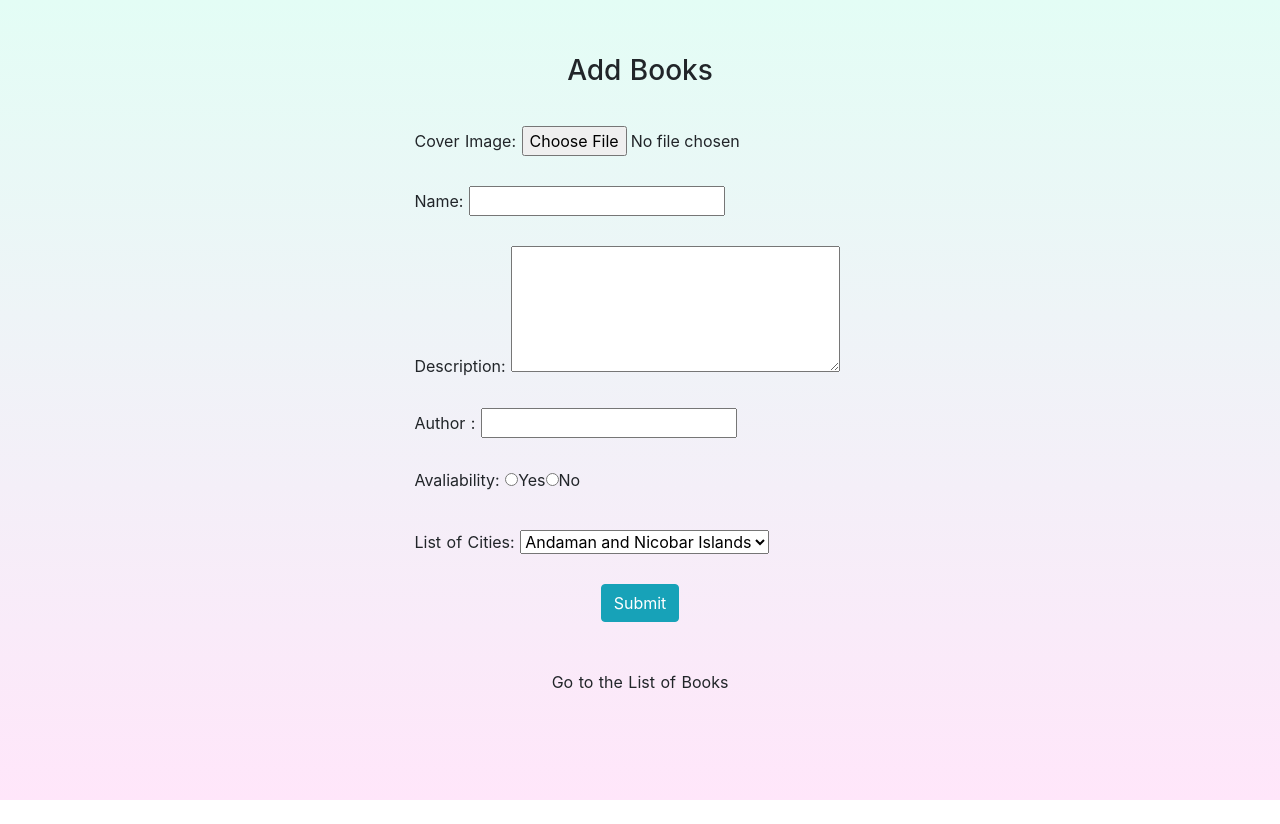
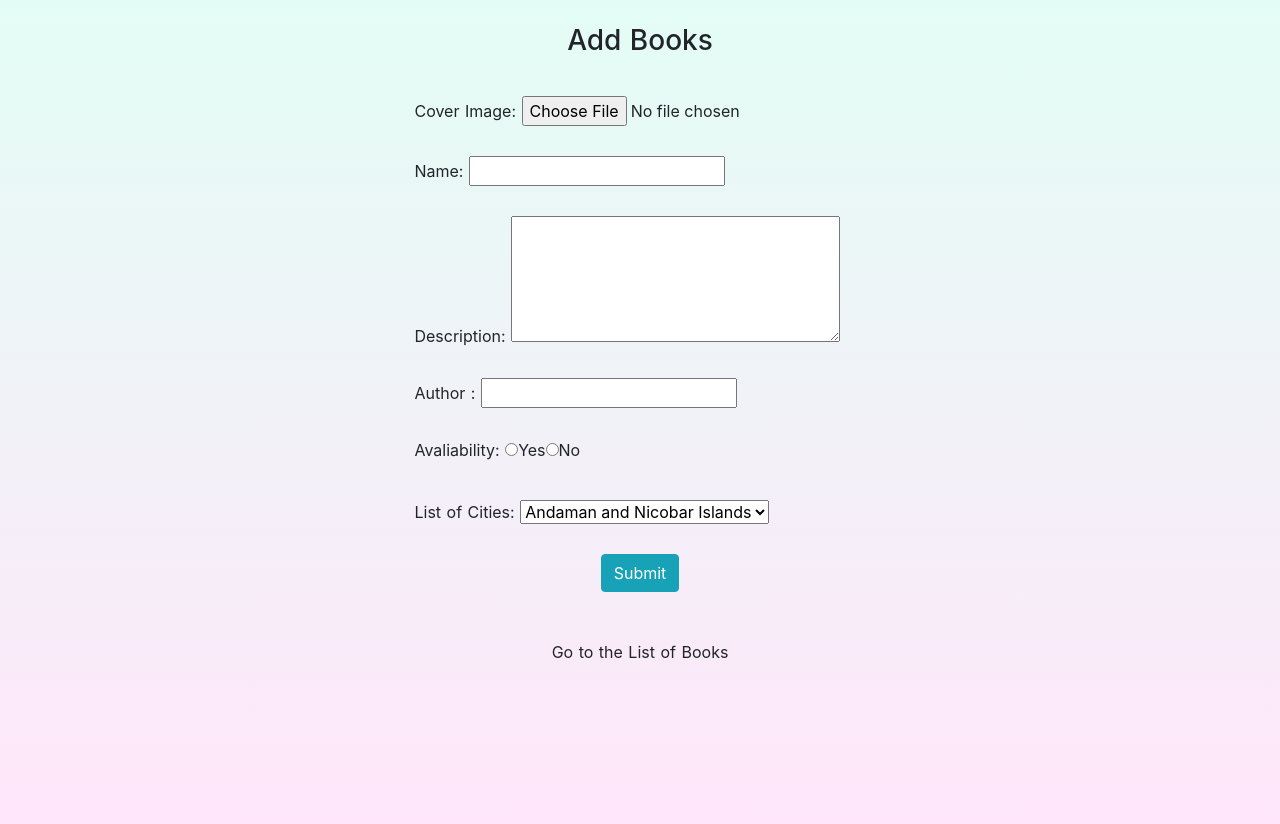
Before and after one commit to hiwanis/Book-Listing, a Nuxt app: page /addBooks in a window 1280 px wide. Before the commit the page ends 800 px from the top, so only its background shows below. Built offline with nearby package versions, Linux system fonts and the light colour scheme.

Commit message:
your message

```diff
--- a/pages/addBooks.vue
+++ b/pages/addBooks.vue
@@ -86,7 +86,7 @@ body{
     -moz-background-size: cover;
     -o-background-size: cover;
     min-height: 100vh;
-    padding: 30px 0;
+    padding-bottom: 30px;
 }
 .bookItems li {
   margin: 30px 0;
```
